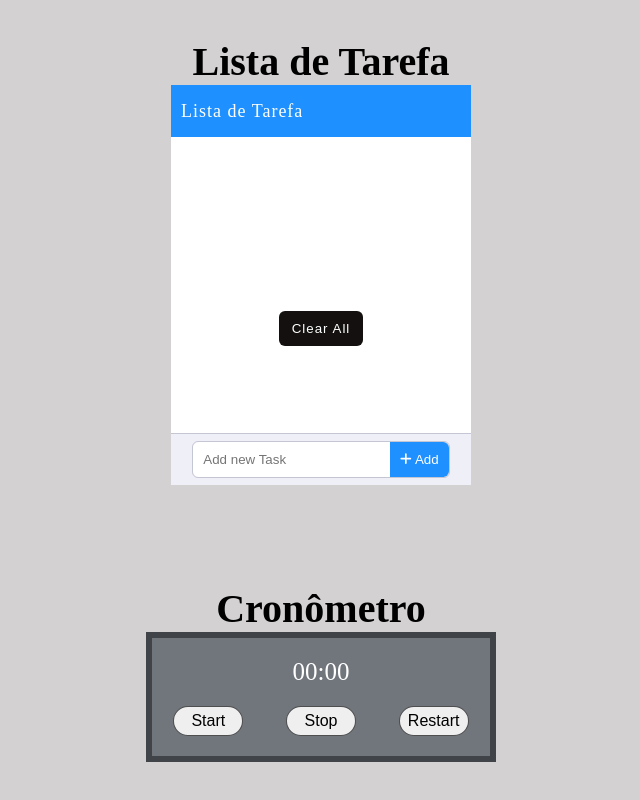
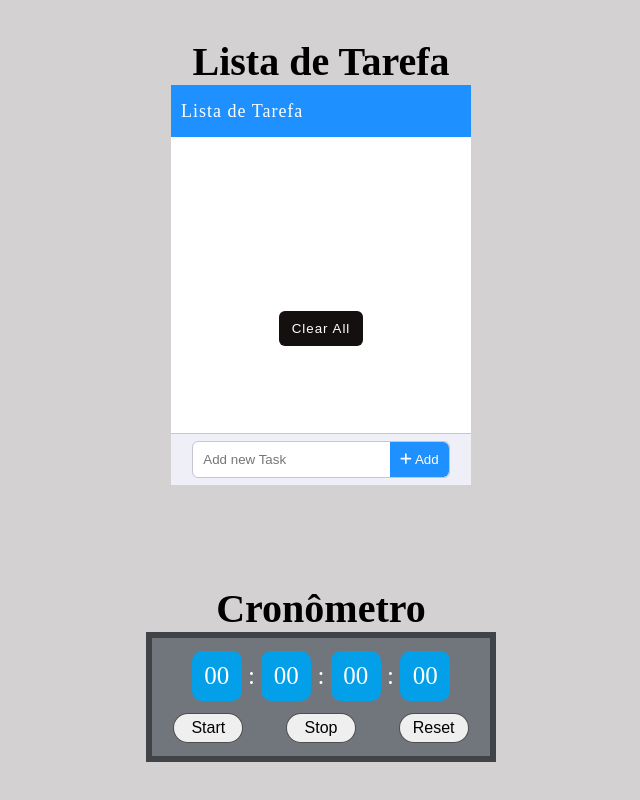
Before and after one commit to jose-eduardo-00/exercicio-logica, a React (Vite) app: page / in a window 1280 px wide. Shown: the part 509-1309 px from the top of the page, without its empty margins (319-959 px from the left). Built offline with nearby package versions, Linux system fonts and the light colour scheme.

Commit message:
logica do cronometro adicionada

```diff
--- a/src/components/stopwatch/stopwatch.css
+++ b/src/components/stopwatch/stopwatch.css
@@ -19,9 +19,23 @@
     justify-content: space-evenly;
 }
 
-.container .stopwatch p {
+.container .stopwatch .timer {
+    width: 100%;
+    display: flex;
+    align-items: center;
+    justify-content: center;
     font-size: 25px;
     color: #fff;
+}
+
+.container .stopwatch .timer p {
+    display: flex;
+    align-items: center;
+    justify-content: center;
+    background-color: rgb(3, 160, 233);
+    width: 50px;
+    height: 50px;
+    border-radius: 10px;
 }
 
 .container .stopwatch .stopwatch-options {
--- a/src/components/stopwatch/stopwatch.jsx
+++ b/src/components/stopwatch/stopwatch.jsx
@@ -1,15 +1,26 @@
+import { useState } from 'react'
 import './stopwatch.css'
+import { reset, start, stop } from './utils'
 
 const Stopwatch = () => {
+
+    let [time, setTime] = useState({ms:0, s:0, m:0, h:0})
+    let [interv, setInterv] = useState()
+
     return (
         <section className="container">
             <h1>Cronômetro</h1>
             <section className='stopwatch'>
-                <p>00:00</p>
+                <div className='timer'>
+                    <p>{(time.h >= 10)? time.h : "0" + time.h}</p>&nbsp;:&nbsp;
+                    <p>{(time.m >= 10)? time.m : "0" + time.m}</p>&nbsp;:&nbsp;
+                    <p>{(time.s >= 10)? time.s : "0" + time.s}</p>&nbsp;:&nbsp;
+                    <p>{(time.ms >= 10)? time.ms : "0" + time.ms}</p>
+                </div>
                 <div className='stopwatch-options'>
-                    <button>Start</button>
-                    <button>Stop</button>
-                    <button>Restart</button>
+                    <button onClick={() => start(time, setTime, setInterv)}>Start</button>
+                    <button onClick={() => stop(interv)}>Stop</button>
+                    <button onClick={() => reset(time, setTime, interv)}>Reset</button>
                 </div>
             </section>
         </section>
--- /dev/null
+++ b/src/components/stopwatch/utils.jsx
@@ -0,0 +1,35 @@
+function start(time, setTime, setInterv) {
+    var updateMs = time.ms, updateS = time.s, updateM = time.m, updateH = time.h
+
+    const run = () => {
+        if ( updateM === 60) {
+            updateH++
+            updateM = 0
+        }
+        if (updateS === 60) {
+            updateM++
+            updateS = 0
+        }
+        if (updateMs === 100) {
+            updateS++
+            updateMs = 0
+        }
+        updateMs++
+        return setTime({ms:updateMs, s:updateS, m:updateM, h:updateH})
+    }
+
+    run()
+    setInterv(setInterval(run , 10))
+}
+
+function stop(interv) {
+    clearInterval(interv)
+}
+
+function reset(time, setTime, interv) {
+    clearInterval(interv)
+    setTime({ms:0, s:0, m:0, h:0})
+}
+
+
+export { start, stop, reset }
```
